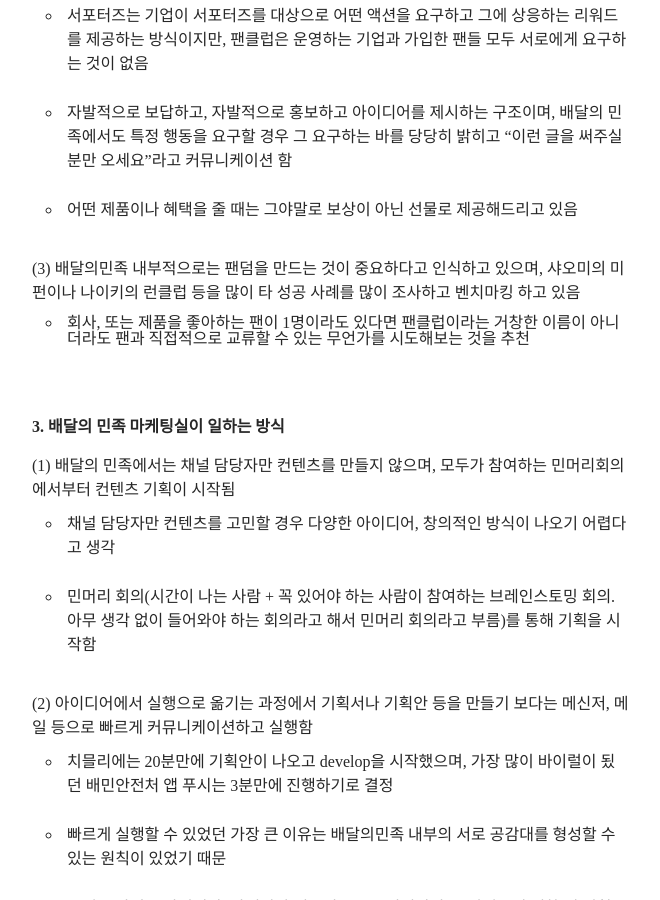
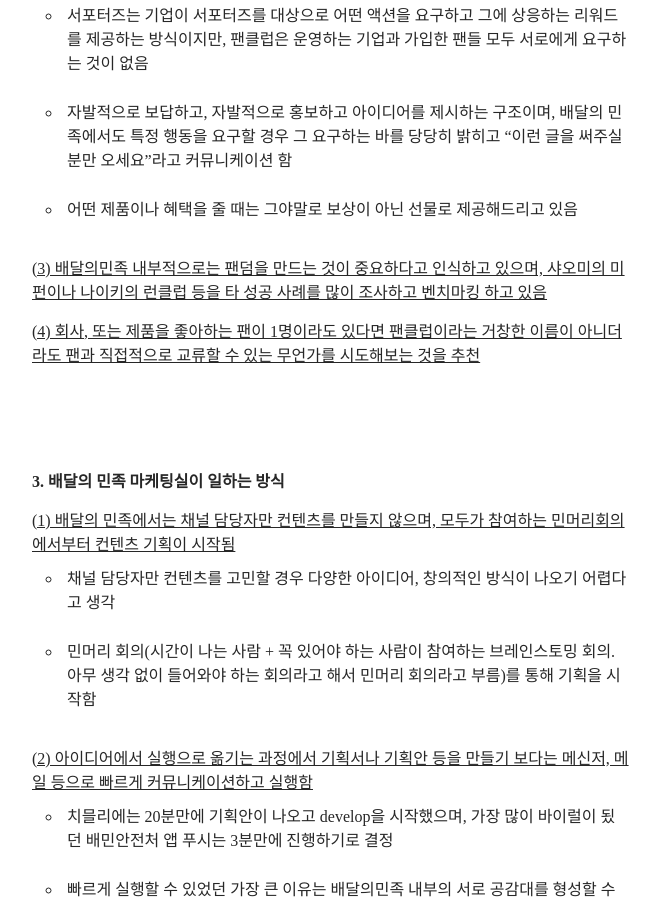
Before and after one commit to rohegg/rohegg.github.io, a Jekyll site: the page built from _posts/2017-08-08-배달의민족 SNS전략 및 팬덤마케팅 강의.md, in a window 1280 px wide and 900 px high, scrolled down 2194 px. Shown: the whole window, without its empty margins (308-968 px from the left). Built offline with Jekyll 4.4.1, drawn with Linux system fonts in a browser that asks for light colours; some of the changed text lies outside the part shown.

Commit message:
edit posts

```diff
--- a/_posts/2017-08-08-배달의민족 SNS전략 및 팬덤마케팅 강의.md
+++ b/_posts/2017-08-08-배달의민족 SNS전략 및 팬덤마케팅 강의.md
@@ -15,43 +15,43 @@
 **1.배달의 민족에서는 SNS를 어떻게 바라보고 운영하는가?**
 <br>
 
-(1) 배달의 민족 마케팅실에서는 모든 것은 SNS로부터 시작된다는 말을 핵심으로 여길만큼 SNS채널을 매우 중요하게 생각
+<u>(1) 배달의 민족 마케팅실에서는 모든 것은 SNS로부터 시작된다는 말을 핵심으로 여길만큼 SNS채널을 매우 중요하게 생각</u>
 
-*  잠재/기존 고객을 가장 많이 만날 수 있는 곳은 온라인 채널 뿐이며, 제품이 만들어지는 기획,아이디어,개발,디자인,영업 등의 다양한 과정을 거쳐도 모든 고객을 대면으로 만날 수는 없기 때문
+- 잠재/기존 고객을 가장 많이 만날 수 있는 곳은 온라인 채널 뿐이며, 제품이 만들어지는 기획,아이디어,개발,디자인,영업 등의 다양한 과정을 거쳐도 모든 고객을 대면으로 만날 수는 없기 때문
 
-* SNS를 제대로 활용하지 않는다면 온라인으로 만날 수 있는 모든 고객들을 포기하는 것과 마찬가지라고 생각하며
+-  SNS를 제대로 활용하지 않는다면 온라인으로 만날 수 있는 모든 고객들을 포기하는 것과 마찬가지라고 생각하며
 
-* 회사에서 SNS를 단지 의례적으로 하는 것이라고 생각한다면 SNS담당자로서는 성과를 내는 것 뿐만 아니라 모든 마케팅 일이 힘들어지는 경우가 대다수
+- 회사에서 SNS를 단지 의례적으로 하는 것이라고 생각한다면 SNS담당자로서는 성과를 내는 것 뿐만 아니라 모든 마케팅 일이 힘들어지는 경우가 대다수
+<br>
 
+<u>(2) SNS에서 핵심은 정말 뻔하지만 흔히 말하는 <b>#소통</b>이며, 기업의 일방적인 메시지를 던지는 것이 아닌  말하는자와 듣는자의 페르소나 설정이 필요함</u>
 
-(2) SNS에서 핵심은 정말 뻔하지만 흔히 말하는  #소통이며, 기업의 일방적인 메시지를 던지는 것이 아닌  말하는자와 듣는자의 페르소나 설정이 필요함
+- 배달의 민족에서는 말하는자를 ‘기업’, ‘회사', ‘브랜드'가 아닌 특정 인물로 정의
 
-* 배달의 민족에서는 말하는자를 ‘기업’, ‘회사', ‘브랜드'가 아닌 특정 인물로 정의
+- 듣는자를 배달음식을 주로 시키는 ‘막내’라고 정의하고, 이에 걸맞게 말하는 자도 ‘배달이'라는 캐릭터를 정의하여 기업이 말하는 홍보소식만 전달하는 채널이 되지 않도록 고객들과 소통하는 채널으로 운영
+<br>
 
-* 듣는자를 배달음식을 주로 시키는 ‘막내’라고 정의하고, 이에 걸맞게 말하는 자도 ‘배달이'라는 캐릭터를 정의하여 기업이 말하는 홍보소식만 전달하는 채널이 되지 않도록 고객들과 소통하는 채널으로 운영
+<u>(3) 컨텐츠를 제작할 때는 내부에서 정한 브랜드 가이드라인이 있으며 마케팅팀 내부적으로도 원칙을 정해 지키려고 노력</u>
 
+- 배달의 민족이 가지는 브랜드 가이드는 “풋,” 과 “아~”라는 가이드이며, 모든 크리에이티브, 디자인 아웃풋들을 처음 보았을 때 바로 웃고 시간이 지나면서 의미를 파악해가며 감동을 느낄 수 있게 만든다는 브랜드 가이드가 존재
 
-(3) 컨텐츠를 제작할 때는 내부에서 정한 브랜드 가이드라인이 있으며 마케팅팀 내부적으로도 원칙을 정해 지키려고 노력
+- 마케팅팀 내부적인 원칙은 “핸드폰에서 무심코 피드를 넘겼을 때 눈에 걸리는 게시물이어야한다”는 것이 마케팅 크리에이티브를 제작하는 디자이너 + 마케터들의 대원칙
 
-* 배달의 민족이 가지는 브랜드 가이드는 “풋,” 과 “아~”라는 가이드이며, 모든 크리에이티브, 디자인 아웃풋들을 처음 보았을 때 바로 웃고 시간이 지나면서 의미를 파악해가며 감동을 느낄 수 있게 만든다는 브랜드 가이드가 존재
+- 그 외에도 채널별 특징에 따라 세부적인 원칙들을 내부에서 정해서 일관된  브랜딩 및 제작을 유지하려고 노력하고 있음 (예 : 인스타그램에서는 실제 사진만 사용하도록 한다, 무조건 크리에이티브에는 동일한 폰트만 사용한다. 등)
+<br>
 
-* 마케팅팀 내부적인 원칙은 “핸드폰에서 무심코 피드를 넘겼을 때 눈에 걸리는 게시물이어야한다”는 것이 마케팅 크리에이티브를 제작하는 디자이너 + 마케터들의 대원칙
+<u>(4) 컨텐츠는 프로모션(광고), 브랜딩, 바이럴 3가지로 나누어 기획/제작하고 있으며 현재는 브랜딩 컨텐츠에 가장 많이 집중</u>
 
-* 그 외에도 채널별 특징에 따라 세부적인 원칙들을 내부에서 정해서 일관된  브랜딩 및 제작을 유지하려고 노력하고 있음 (예 : 인스타그램에서는 실제 사진만 사용하도록 한다, 무조건 크리에이티브에는 동일한 폰트만 사용한다. 등)
+- 주로 진행했던 브랜딩 컨텐츠들은 배민신춘문예, 화이트데이, 만우절, 블랙데이, 아트프로젝트, 치믈리에 등이며
 
+- 명분을 가지고 참여할 수 있는 컨텐츠를 기획하는데 집중하였고, 그러한 것들이 가장 반응이 좋았음
+<br>
 
-(4) 컨텐츠는 프로모션(광고), 브랜딩, 바이럴 3가지로 나누어 기획/제작하고 있으며 현재는 브랜딩 컨텐츠에 가장 많이 집중
+<u>(5) 브랜딩 컨텐츠들은 KPI를 매출이나 앱 내 지표에 직접적인 영향을 주는 고객의 행동으로 잡지 않고 얼마나 많은 사람들의 참여를 이끌어 냈냐를 주로 확인</u>
 
-* 주로 진행했던 브랜딩 컨텐츠들은 배민신춘문예, 화이트데이, 만우절, 블랙데이, 아트프로젝트, 치믈리에 등이며
+- 앱 내 지표나 매출에 직접적으로 영향을 주는 프로모션, 할인 광고들은 퍼포먼스팀에서 따로 진행을 하기 때문에 브랜딩 팀에서는 얼마나 많은 사람들에게 우리스러운 컨텐츠에 좋아요를 누르게하고 참여를 이끌어 냈냐를 주로 확인
 
-* 명분을 가지고 참여할 수 있는 컨텐츠를 기획하는데 집중하였고, 그러한 것들이 가장 반응이 좋았음
-
-
-(5) 브랜딩 컨텐츠들은 KPI를 매출이나 앱 내 지표에 직접적인 영향을 주는 고객의 행동으로 잡지 않고 얼마나 많은 사람들의 참여를 이끌어 냈냐를 주로 확인
-
-* 앱 내 지표나 매출에 직접적으로 영향을 주는 프로모션, 할인 광고들은 퍼포먼스팀에서 따로 진행을 하기 때문에 브랜딩 팀에서는 얼마나 많은 사람들에게 우리스러운 컨텐츠에 좋아요를 누르게하고 참여를 이끌어 냈냐를 주로 확인
-
-* 다만 브랜딩 컨텐츠든, 퍼포먼스 광고 크리에이티브든 일관된 메시지를 위해 카피나 크리에이티브 디자인 등은 모두 함께 논의
+- 다만 브랜딩 컨텐츠든, 퍼포먼스 광고 크리에이티브든 일관된 메시지를 위해 카피나 크리에이티브 디자인 등은 모두 함께 논의
 <br>
 
 <br>
@@ -59,27 +59,29 @@
 **2. 배달의 민족 팬클럽은 어떻게 탄생하게 되었고 운영하게 되었는지?**
 <br>
 
-(1) 초기에 운영을 시작한 것은 별도의 마케팅 목적을 달성하기 것이 아닌, 매번 오프라인 행사를 진행할 때마다 눈에 띄는 몇명에게 감사의 표시를 하고 싶다는 마음으로 시작
+<u>(1) 초기에 운영을 시작한 것은 별도의 마케팅 목적을 달성하기 것이 아닌, 매번 오프라인 행사를 진행할 때마다 눈에 띄는 몇명에게 감사의 표시를 하고 싶다는 마음으로 시작</u>
 
-* 매 행사마다 눈에 띄는 몇 십명의 고객이 있었고 그분들을 모아서 배달의민족 스럽게 보답을 해드려야겠다는 아이디어로 시작하여 팬클럽을 창단하게 되었음
+- 매 행사마다 눈에 띄는 몇 십명의 고객이 있었고 그분들을 모아서 배달의민족 스럽게 보답을 해드려야겠다는 아이디어로 시작하여 팬클럽을 창단하게 되었음
 
-* 처음에는 40명으로 시작하여 2회차때는 1500명이 지원, 현재는 3회 모집까지 진행되었으며 팬클럽에 가입한 팬들은 약 300명
+- 처음에는 40명으로 시작하여 2회차때는 1500명이 지원, 현재는 3회 모집까지 진행되었으며 팬클럽에 가입한 팬들은 약 300명
 
-* 단순 감사의 의미로 창단을 했다보니 정말 무엇을 해야될지 몰라 팬분들과 다같이 상의하면서 팬클럽을 운영함
+- 단순 감사의 의미로 창단을 했다보니 정말 무엇을 해야될지 몰라 팬분들과 다같이 상의하면서 팬클럽을 운영함
+<br>
+
+<u>(2) 3회째 운영해보니 느끼는 것은 팬과 서포터즈의 차이는 시키는 것과 시키지 않는 것이며, 대가를 바라지 않고 운영하는 것이 진정으로 팬을 만들어나가는 방식이라고 생각</u>
+
+- 서포터즈는 기업이 서포터즈를 대상으로 어떤 액션을 요구하고 그에 상응하는 리워드를 제공하는 방식이지만, 팬클럽은 운영하는 기업과 가입한 팬들 모두 서로에게 요구하는 것이 없음
+
+- 자발적으로 보답하고, 자발적으로 홍보하고 아이디어를 제시하는 구조이며, 배달의 민족에서도 특정 행동을 요구할 경우 그 요구하는 바를 당당히 밝히고 “이런 글을 써주실 분만 오세요"라고 커뮤니케이션 함
+
+- 어떤 제품이나 혜택을 줄 때는 그야말로 보상이 아닌 선물로 제공해드리고 있음
+<br>
+
+<u>(3) 배달의민족 내부적으로는 팬덤을 만드는 것이 중요하다고 인식하고 있으며, 샤오미의 미펀이나 나이키의 런클럽 등을 타 성공 사례를 많이 조사하고 벤치마킹 하고 있음</u>
+
+<u>(4) 회사, 또는 제품을 좋아하는 팬이 1명이라도 있다면 팬클럽이라는 거창한 이름이 아니더라도 팬과 직접적으로 교류할 수 있는 무언가를 시도해보는 것을 추천</u>
 
 
-(2) 3회째 운영해보니 느끼는 것은 팬과 서포터즈의 차이는 시키는 것과 시키지 않는 것이며, 대가를 바라지 않고 운영하는 것이 진정으로 팬을 만들어나가는 방식이라고 생각
-
-* 서포터즈는 기업이 서포터즈를 대상으로 어떤 액션을 요구하고 그에 상응하는 리워드를 제공하는 방식이지만, 팬클럽은 운영하는 기업과 가입한 팬들 모두 서로에게 요구하는 것이 없음
-
-* 자발적으로 보답하고, 자발적으로 홍보하고 아이디어를 제시하는 구조이며, 배달의 민족에서도 특정 행동을 요구할 경우 그 요구하는 바를 당당히 밝히고 “이런 글을 써주실 분만 오세요"라고 커뮤니케이션 함
-
-* 어떤 제품이나 혜택을 줄 때는 그야말로 보상이 아닌 선물로 제공해드리고 있음
-
-
-(3) 배달의민족 내부적으로는 팬덤을 만드는 것이 중요하다고 인식하고 있으며, 샤오미의 미펀이나 나이키의 런클럽 등을 많이 타 성공 사례를 많이 조사하고 벤치마킹 하고 있음
-
-* 회사, 또는 제품을 좋아하는 팬이 1명이라도 있다면 팬클럽이라는 거창한 이름이 아니더라도 팬과 직접적으로 교류할 수 있는 무언가를 시도해보는 것을 추천
 <br>
 
 <br>
@@ -87,20 +89,20 @@
 **3. 배달의 민족 마케팅실이 일하는 방식**
 <br>
 
-(1) 배달의 민족에서는 채널 담당자만 컨텐츠를 만들지 않으며, 모두가 참여하는 민머리회의에서부터 컨텐츠 기획이 시작됨
+<u>(1) 배달의 민족에서는 채널 담당자만 컨텐츠를 만들지 않으며, 모두가 참여하는 민머리회의에서부터 컨텐츠 기획이 시작됨</u>
 
-* 채널 담당자만 컨텐츠를 고민할 경우 다양한 아이디어, 창의적인 방식이 나오기 어렵다고 생각
+- 채널 담당자만 컨텐츠를 고민할 경우 다양한 아이디어, 창의적인 방식이 나오기 어렵다고 생각
 
-* 민머리 회의(시간이 나는 사람 + 꼭 있어야 하는 사람이 참여하는 브레인스토밍 회의. 아무 생각 없이 들어와야 하는 회의라고 해서 민머리 회의라고 부름)를 통해 기획을 시작함
+- 민머리 회의(시간이 나는 사람 + 꼭 있어야 하는 사람이 참여하는 브레인스토밍 회의. 아무 생각 없이 들어와야 하는 회의라고 해서 민머리 회의라고 부름)를 통해 기획을 시작함
+<br>
+
+<u>(2) 아이디어에서 실행으로 옮기는 과정에서 기획서나 기획안 등을 만들기 보다는 메신저, 메일 등으로 빠르게 커뮤니케이션하고 실행함</u>
+
+- 치믈리에는 20분만에 기획안이 나오고 develop을 시작했으며, 가장 많이 바이럴이 됬던 배민안전처 앱 푸시는 3분만에 진행하기로 결정
 
 
-(2) 아이디어에서 실행으로 옮기는 과정에서 기획서나 기획안 등을 만들기 보다는 메신저, 메일 등으로 빠르게 커뮤니케이션하고 실행함
+- 빠르게 실행할 수 있었던 가장 큰 이유는 배달의민족 내부의 서로 공감대를 형성할 수 있는 원칙이 있었기 때문
 
-* 치믈리에는 20분만에 기획안이 나오고 develop을 시작했으며, 가장 많이 바이럴이 됬던 배민안전처 앱 푸시는 3분만에 진행하기로 결정
+- 브랜드 가이드 라인이나, 마케팅팀 내부적으로 크리에이티브, 컨텐츠에 대한 대 원칙을 설정했기 때문에 진행할 수 있었음
 
-
-* 빠르게 실행할 수 있었던 가장 큰 이유는 배달의민족 내부의 서로 공감대를 형성할 수 있는 원칙이 있었기 때문
-
-* 브랜드 가이드 라인이나, 마케팅팀 내부적으로 크리에이티브, 컨텐츠에 대한 대 원칙을 설정했기 때문에 진행할 수 있었음
-
-* 혹시 해당하는 회사에 그런 것이 없다면 내부적으로 제안해보거나 만들어보는 것을 추천
+- 혹시 해당하는 회사에 그런 것이 없다면 내부적으로 제안해보거나 만들어보는 것을 추천
```
Also changed, not shown: _posts/2017-04-15-설득의심리학0.md (+2 -4 lines), _posts/2017-06-11-How google works.md (+33 -58 lines), _posts/2017-08-20-만화로 보는 한국형 가치투자 전략.md (+1 -1 lines), 4 other files.
